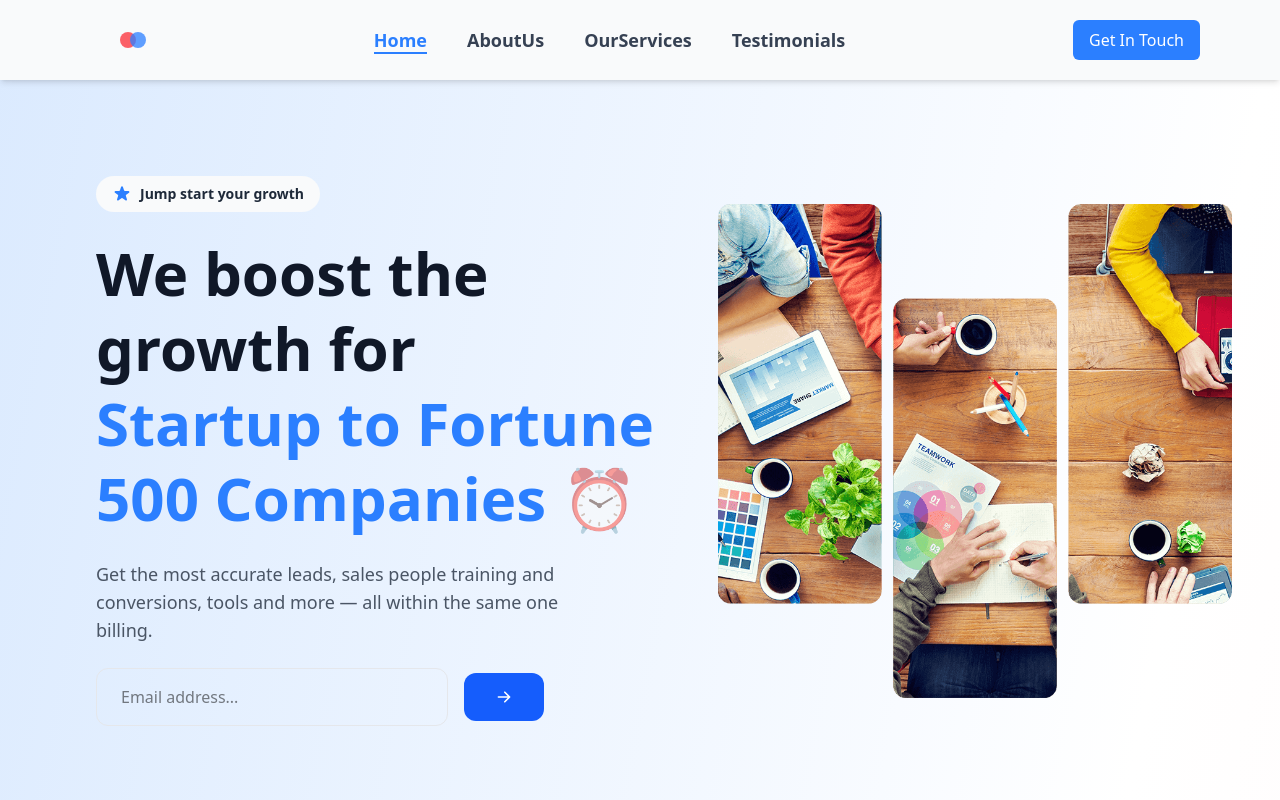
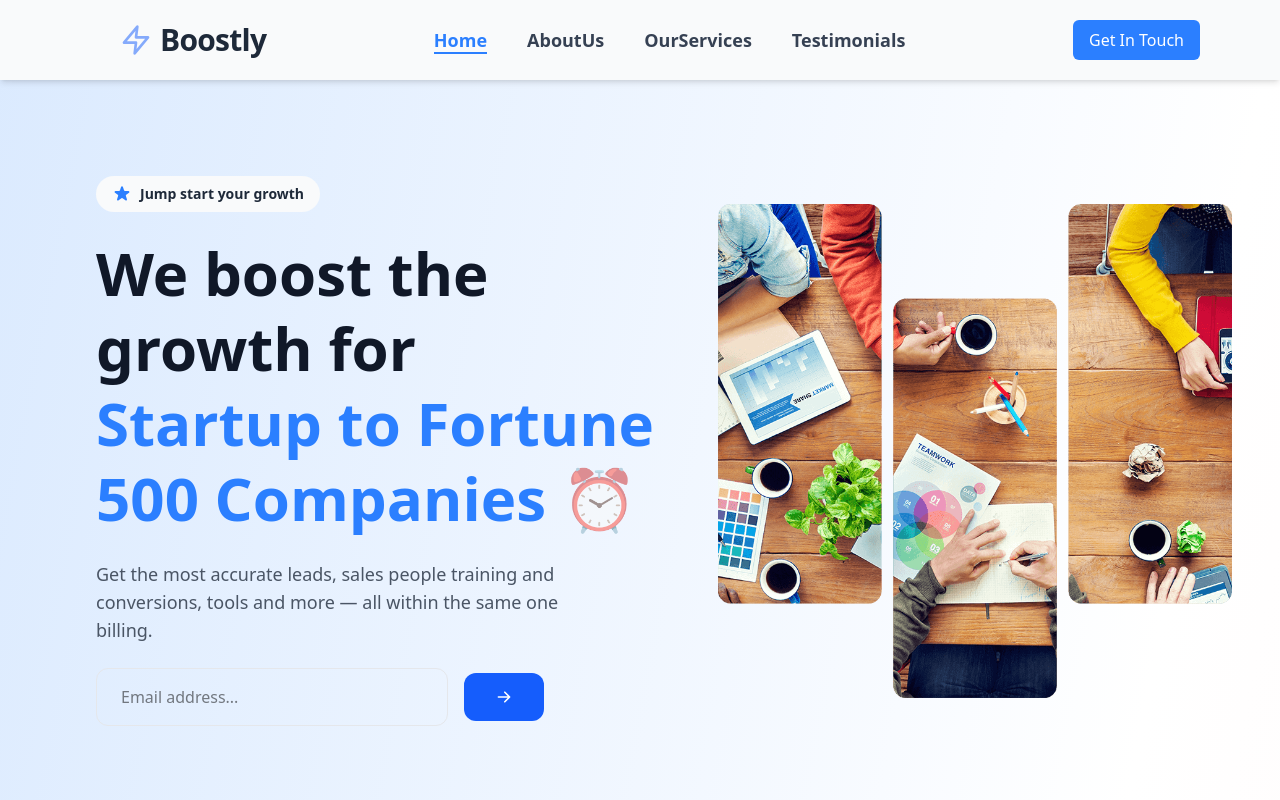
Before and after one commit to prabesh1032/landingpageR, a React (Vite) app: page / in a window 1280 px wide. Shown: the top 800 px of the page. Built offline with nearby package versions, Linux system fonts and the light colour scheme.

Commit message:
final project modification

```diff
--- a/package.json
+++ b/package.json
@@ -11,6 +11,7 @@
   },
   "dependencies": {
     "@tailwindcss/vite": "^4.1.6",
+    "framer-motion": "^12.12.1",
     "react": "^19.1.0",
     "react-dom": "^19.1.0",
     "react-icons": "^5.5.0",
--- a/src/components/Footer.jsx
+++ b/src/components/Footer.jsx
@@ -1,5 +1,7 @@
 import React from 'react'
 import { FaFacebookF, FaTwitter, FaLinkedinIn } from 'react-icons/fa'
+import { FiZap } from 'react-icons/fi'
+
 
 const Footer = () => {
   const footerLinks = {
@@ -27,15 +29,14 @@ const Footer = () => {
   }
 
   return (
-    <footer className="bg-gray-50 mt-24 py-12 px-12">
+    <footer className="bg-gray-50 mt-24 py-16 px-16">
       <div className="section-container">
-        <div className="grid grid-cols-1 md:grid-cols-2 lg:grid-cols-12 gap-8 lg:gap-12">
+        <div className="grid grid-cols-1 ml-24 md:grid-cols-2 lg:grid-cols-12 gap-8 lg:gap-12">
           {/* Brand Column */}
           <div className="lg:col-span-4">
             <div className="flex items-center gap-1 mb-6">
-              <div className="w-4 h-4 bg-red-600 rounded-full opacity-75"></div>
-              <div className="w-4 h-4 bg-blue-500 rounded-full -ml-2"></div>
-              <span className="text-xl font-medium ml-1">The Next Design</span>
+              <FiZap className="text-blue-600 w-6 h-6 animate-pulse" />
+              <span className="text-xl font-bold text-gray-800 tracking-tight">Boostly</span>
             </div>
             <p className="text-gray-600 mb-6">
               The copy warned the Little Blind Text, that where it came from it would have been rewritten a thousand times.
@@ -81,7 +82,7 @@ const Footer = () => {
 
         {/* Copyright */}
         <div className="border-t border-gray-200 mt-12 pt-8">
-          <div className="flex flex-col md:flex-row justify-between items-center gap-4">
+          <div className=" ml-24 flex flex-col md:flex-row justify-between items-center gap-4">
             <p className="text-gray-600 text-sm">
               Copyright © {new Date().getFullYear()} P10
             </p>
--- a/src/components/Hero.jsx
+++ b/src/components/Hero.jsx
@@ -1,35 +1,65 @@
 import React from 'react'
 import { HiStar, HiArrowRight } from 'react-icons/hi'
+import { motion } from 'framer-motion'
+import { fadeIn, slideIn, textVariant } from '../ultils/motion'
 import heroImage from '../assets/hero-image.png'
 
 const Hero = () => {
   return (
-    <section id='home' className="container mx-auto flex flex-col md:flex-row justify-between items-center pt-44 pb-6 px-4 sm:px-6 lg:px-8">
+    <section
+      id='home'
+      className="container mx-auto flex flex-col md:flex-row justify-between items-center pt-44 pb-6 px-4 sm:px-6 lg:px-8"
+    >
       {/* left column */}
-      <div className="w-full md:w-1/2 ml-16">
+      <motion.div
+        variants={slideIn('left', 'spring', 0.2, 1.2)}
+        initial="hidden"
+        animate="show"
+        className="w-full md:w-1/2 ml-0 md:ml-16"
+      >
         {/* Tagline */}
-        <div className="flex items-center bg-gray-50 w-fit px-4 py-2 rounded-full gap-2 hover:bg-blue-200 transition-colors cursor-pointer group">
+        <motion.div
+          variants={fadeIn('up', 0.3)}
+          initial="hidden"
+          animate="show"
+          className="flex items-center bg-gray-50 w-fit px-4 py-2 rounded-full gap-2 hover:bg-blue-200 transition-colors cursor-pointer group"
+        >
           <span className="text-blue-500 text-xl group-hover:text-red-500">
             <HiStar />
           </span>
           <span className="text-sm font-bold text-gray-800">Jump start your growth</span>
-        </div>
+        </motion.div>
 
         {/* Heading */}
-        <h1 className="text-4xl sm:text-5xl lg:text-6xl font-extrabold text-gray-900 leading-tight mt-6">
+        <motion.h1
+          variants={textVariant(0.4)}
+          initial="hidden"
+          animate="show"
+          className="text-4xl sm:text-5xl lg:text-6xl font-extrabold text-gray-900 leading-tight mt-6"
+        >
           We boost the growth for <br />
           <span className="text-blue-500">Startup to Fortune 500 Companies</span>
           <span className="animate-pulse"> ⏰</span>
-        </h1>
+        </motion.h1>
 
         {/* Subheading */}
-        <p className="text-lg text-gray-600 mt-6 max-w-lg">
+        <motion.p
+          variants={fadeIn('up', 0.5)}
+          initial="hidden"
+          animate="show"
+          className="text-lg text-gray-600 mt-6 max-w-lg"
+        >
           Get the most accurate leads, sales people training and conversions,
           tools and more — all within the same one billing.
-        </p>
+        </motion.p>
 
         {/* Email Input & Button */}
-        <div className="mt-6 flex items-center gap-4 w-full max-w-md">
+        <motion.div
+          variants={fadeIn('up', 0.6)}
+          initial="hidden"
+          animate="show"
+          className="mt-6 flex items-center gap-4 w-full max-w-md"
+        >
           <input
             type="email"
             placeholder="Email address..."
@@ -38,19 +68,25 @@ const Hero = () => {
           <button className="bg-blue-600 text-white px-8 py-4 rounded-xl hover:bg-blue-700 cursor-pointer transition-all">
             <HiArrowRight />
           </button>
-        </div>
-      </div>
+        </motion.div>
+      </motion.div>
 
       {/* right column */}
-      <div className="w-full md:w-1/2 mt-16 md:mt-0 px-4 pl-0 md:pl-12">
+      <motion.div
+        variants={slideIn('right', 'spring', 0.3, 1.2)}
+        initial="hidden"
+        animate="show"
+        className="w-full md:w-1/2 mt-16 md:mt-0 px-4 pl-0 md:pl-12"
+      >
         <div className="relative">
-          <img
+          <motion.img
             src={heroImage}
             alt="Hero"
             className="rounded-lg relative z-10 hover:scale-[1.02] transition-transform"
+            whileHover={{ scale: 1.02 }}
           />
         </div>
-      </div>
+      </motion.div>
     </section>
   )
 }
--- a/src/components/Navbar.jsx
+++ b/src/components/Navbar.jsx
@@ -1,5 +1,8 @@
 import React from 'react';
 import { HiMenu, HiX } from 'react-icons/hi';
+import { motion } from "framer-motion"
+import { fadeIn } from '../ultils/motion';
+import { FiZap } from 'react-icons/fi'
 
 const Navbar = () => {
   const [isMenuOpen, setIsMenuOpen] = React.useState(false);
@@ -8,17 +11,22 @@ const Navbar = () => {
   const navlinks = [
     { href: '#home', label: 'Home' },
     { href: '#about', label: 'AboutUs' },
-    { href: '#gg', label: 'OurServices' },
+    { href: '#services', label: 'OurServices' },
     { href: '#testimonials', label: 'Testimonials' },
   ];
 
   return (
-    <nav className="fixed top-0 left-0 right-0 bg-gray-50  backdrop-blur-md shadow-md z-50">
+    <motion.nav
+      variants={fadeIn('down', 0.2)}
+      initial="hidden"
+      whileInView="show"
+      viewport={{ once: true }}
+      className="fixed top-0 left-0 right-0 bg-gray-50  backdrop-blur-md shadow-md z-50">
       <div className="container w-full mx-auto flex justify-between items-center px-6 md:px-20 md:h-20 h-16">
         {/* Logo */}
-        <div className="flex items-center gap-1 cursor-pointer ml-4 md:ml-6 lg:ml-10">
-          <div className="w-4 h-4 bg-red-500 rounded-full opacity-75 hover:opacity-100 transition-opacity duration-300"></div>
-          <div className="w-4 h-4 -ml-2.5 bg-blue-500 rounded-full opacity-75 hover:opacity-100 transition-opacity duration-300"></div>
+        <div className="flex items-center gap-2 cursor-pointer ml-4 md:ml-6 lg:ml-10">
+          <FiZap className="text-blue-600 w-8 h-8 animate-pulse" />
+          <span className="text-3xl font-extrabold text-gray-800 tracking-tight hover:text-blue-600">Boostly</span>
         </div>
 
         {/* Desktop Navigation */}
@@ -28,11 +36,10 @@ const Navbar = () => {
               key={index}
               href={link.href}
               onClick={() => setActiveLink(link.href)}
-              className={`text-lg font-extrabold relative after:absolute after:bottom-0 after:left-0 after:h-0.5 after:w-0 hover:after:w-full after:bg-blue-500 after:transition-all after:duration-300 ${
-                activeLink === link.href
+              className={`text-lg font-extrabold relative after:absolute after:bottom-0 after:left-0 after:h-0.5 after:w-0 hover:after:w-full after:bg-blue-500 after:transition-all after:duration-300 ${activeLink === link.href
                   ? 'text-blue-500 after:w-full'
                   : 'text-gray-700 hover:text-gray-900'
-              }`}
+                }`}
             >
               {link.label}
             </a>
@@ -65,9 +72,8 @@ const Navbar = () => {
                   setActiveLink(link.href);
                   setIsMenuOpen(false);
                 }}
-                className={`block text-lg font-semibold ${
-                  activeLink === link.href? 'text-blue-600': 'text-gray-700 hover:text-gray-900'
-                }`}
+                className={`block text-lg font-semibold ${activeLink === link.href ? 'text-blue-600' : 'text-gray-700 hover:text-gray-900'
+                  }`}
               >
                 {link.label}
               </a>
@@ -81,7 +87,7 @@ const Navbar = () => {
           </div>
         </div>
       )}
-    </nav>
+    </motion.nav>
   );
 };
 
--- a/src/components/ServicesSection.jsx
+++ b/src/components/ServicesSection.jsx
@@ -34,10 +34,10 @@ const services = [
 
 const ServicesSection = () => {
     return (
-        <section className='container mx-auto px-6 lg:px-16 py-12 ml-24'>
+        <section className='container mx-auto px-6 lg:px-16 py-12 ml-24' >
             <div className='flex flex-col md:flex-row items-center justify-between gap-12 lg:gap-24'>
                 {/* header */}
-                <div className='md:w-1/3 w-full mb-10'>
+                <div id='services' className='md:w-1/3 w-full mb-10'>
                     <h2 className='text-3xl md:text-4xl font-bold mb-6 md:w-4/5'>
                         Future of Support with new shape
                     </h2>
--- /dev/null
+++ b/src/ultils/motion.js
@@ -0,0 +1,87 @@
+export const fadeIn = (direction, delay) => {
+    return {
+      hidden: {
+        y: direction === 'up' ? 40 : direction === 'down' ? -40 : 0,
+        x: direction === 'left' ? 40 : direction === 'right' ? -40 : 0,
+        opacity: 0
+      },
+      show: {
+        y: 0,
+        x: 0,
+        opacity: 1,
+        transition: {
+          type: "spring",
+          duration: 1.25,
+          delay: delay,
+          ease: [0.25, 0.25, 0.25, 0.75],
+        }
+      }
+    };
+  };
+
+  export const staggerContainer = (staggerChildren, delayChildren) => {
+    return {
+      hidden: {},
+      show: {
+        transition: {
+          staggerChildren,
+          delayChildren,
+        }
+      }
+    };
+  };
+
+  export const slideIn = (direction, type, delay, duration) => {
+    return {
+      hidden: {
+        x: direction === 'left' ? '-100%' : direction === 'right' ? '100%' : 0,
+        y: direction === 'up' ? '100%' : direction === 'down' ? '100%' : 0,
+      },
+      show: {
+        x: 0,
+        y: 0,
+        transition: {
+          type,
+          delay,
+          duration,
+          ease: 'easeOut',
+        }
+      }
+    };
+  };
+
+  export const textVariant = (delay) => {
+    return {
+      hidden: {
+        y: 50,
+        opacity: 0,
+      },
+      show: {
+        y: 0,
+        opacity: 1,
+        transition: {
+          type: "spring",
+          duration: 1.25,
+          delay,
+        }
+      }
+    };
+  };
+
+  export const scale = (delay) => {
+    return {
+      hidden: {
+        scale: 0,
+        opacity: 0,
+      },
+      show: {
+        scale: 1,
+        opacity: 1,
+        transition: {
+          type: "spring",
+          duration: 1.25,
+          delay,
+        }
+      }
+    };
+  };
```
Also changed, not shown: vercel.json (added), 1 other file (tests, documents, lock files or other folders).
